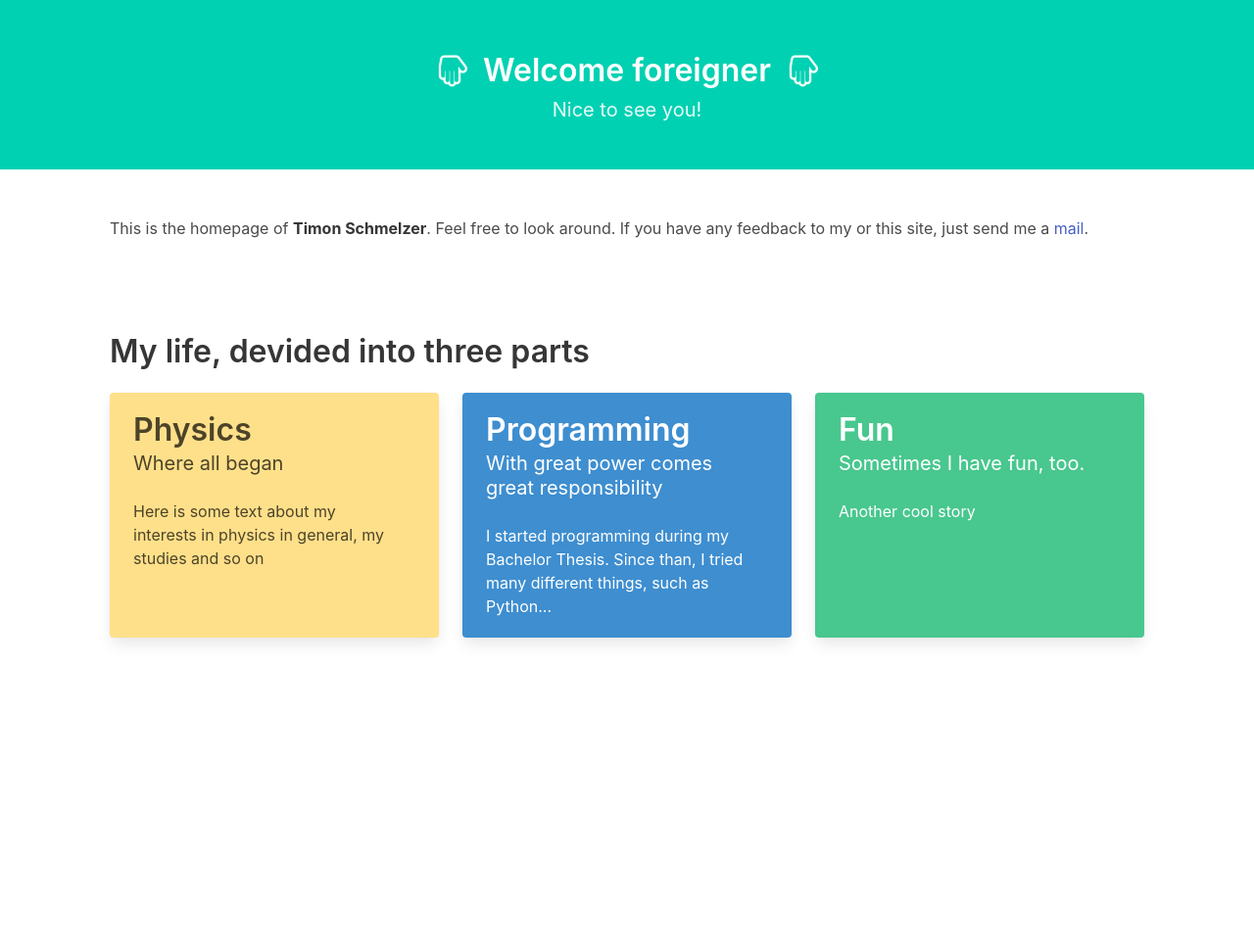
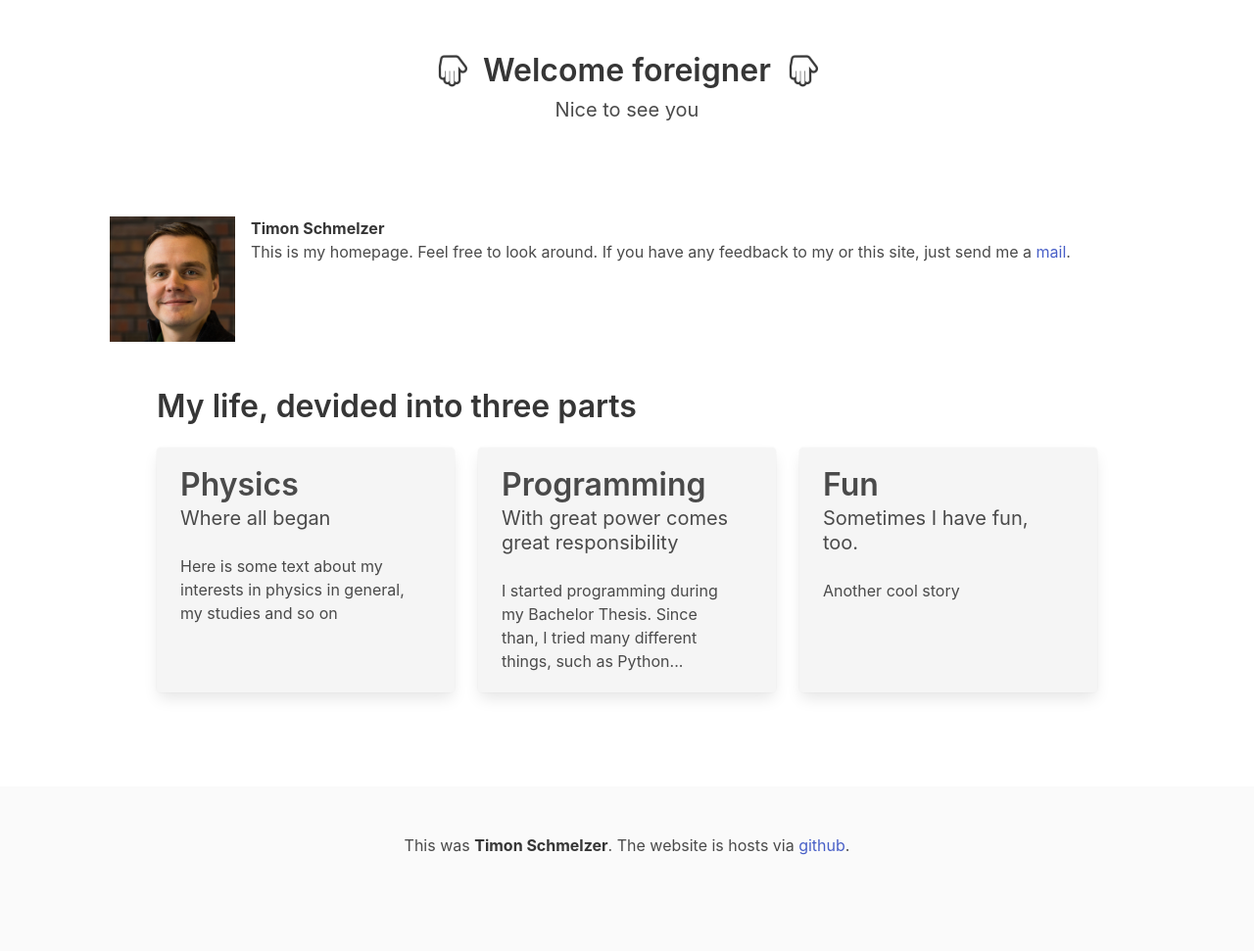
Before and after one commit to Kecksdose/me, a plain HTML site: page index.html in a window 1280 px wide. Shown: the whole page at 98% size. Before the commit the page ends 800 px from the top, so only its background shows below. Drawn offline with nearby package versions, Linux system fonts and the light colour scheme.

Commit message:
Updated website (still ugly :()

```diff
--- a/index.html
+++ b/index.html
@@ -8,7 +8,8 @@
     <link rel="stylesheet" href="https://cdnjs.cloudflare.com/ajax/libs/bulma/0.5.1/css/bulma.min.css">
   </head>
   <body>
-    <section class="hero is-primary">
+    <div class="container">
+    <section class="hero">
       <div class="hero-body has-text-centered">
         <h1 class="title">
           <p>
@@ -18,38 +19,48 @@
           </p>
         </h1>
         <p class="subtitle">
-          Nice to see you!
+          Nice to see you
         </p>
       </div>
     </section>
-    <div class="container">
     <section class="section">
-      <p>
-        This is the homepage of <strong>Timon Schmelzer</strong>. Feel free to look around.
-        If you have any feedback to my or this site, just send me a <a href="mailto:tisch1990@icloud.com">mail</a>.
-      </p>
-    </section>
+      <article class="media">
+        <div class="media-left">
+          <figure class="image is-128x128">
+            <img src="me.jpg" alt="Image">
+          </figure>
+        </div>
+        <div class="media-content">
+          <div class="content">
+            <p>
+              <strong>Timon Schmelzer</strong>
+              <br>
+              This is my homepage. Feel free to look around.
+              If you have any feedback to my or this site, just send me a <a href="mailto:tisch1990@icloud.com">mail</a>.            </p>
+          </div>
+        </div>
+      </article>
     <section class="section">
       <h1 class="title">
         My life, devided into three parts
       </h1>
       <div class="tile is-ancestor">
         <div class="tile is-parent">
-          <div class="tile is-child notification is-warning box">
+          <div class="tile is-child notification box">
             <p class="title">Physics</p>
             <p class="subtitle">Where all began</p>
             <p>Here is some text about my interests in physics in general, my studies and so on</p>
           </div>
         </div>
         <div class="tile is-parent">
-          <div class="tile is-child notification is-info box">
+          <div class="tile is-child notification box">
             <p class="title">Programming</p>
             <p class="subtitle">With great power comes great responsibility</p>
             <p> I started programming during my Bachelor Thesis. Since than, I tried many different things, such as Python...
           </div>
         </div>
         <div class="tile is-parent">
-          <div class="tile is-child notification is-success box">
+          <div class="tile is-child notification box">
             <p class="title">Fun</p>
             <p class="subtitle">Sometimes I have fun, too.</p>
             <p>Another cool story</p>
@@ -58,5 +69,10 @@
       </div>
     </section>
     </div>
+    <section class="footer">
+        <div class="has-text-centered">
+          This was <strong>Timon Schmelzer</strong>. The website is hosts via <a href="https://github.com/kecksdose/me">github</a>.
+        </div>
+    </section>
   </body>
 </html>
```
Also changed, not shown: me.jpg (added).
